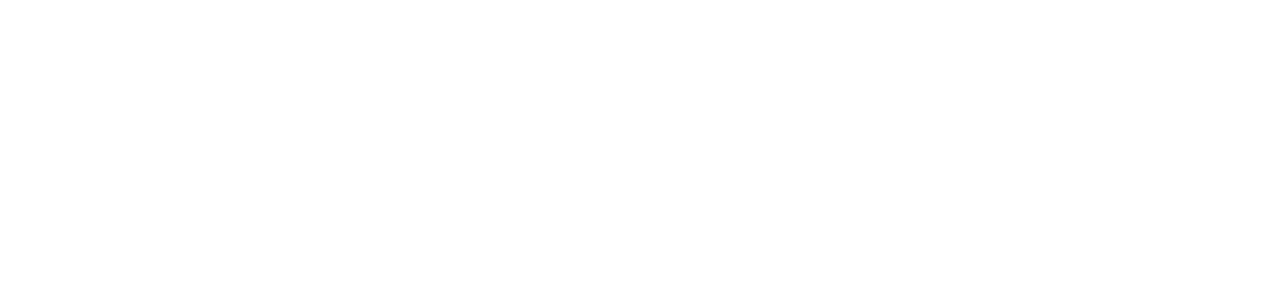
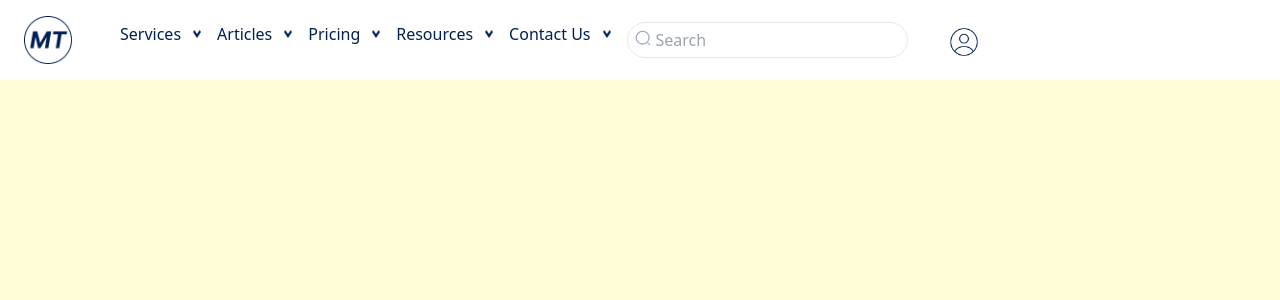
Before and after one commit to m4ace-project/blog-frontend, a React (Vite) app: page /readersdashboard2 in a window 1280 px wide. Before the commit this address had no page. Shown: the top 300 px of the page. Built offline with nearby package versions, Linux system fonts and the light colour scheme.

Commit message:
Added ReadersDashboard2 Page

```diff
--- a/src/App.jsx
+++ b/src/App.jsx
@@ -29,7 +29,7 @@
 import ProfileInfo from './pages/ProfileInfo';
 import Chat from './pages/Chat';
 import ReaderDashboard from './pages/Readerdashboard';
-
+import ReadersDashboard2 from './pages/ReadersDashboard2';
 import { Routes, Route } from 'react-router-dom';
 
 
@@ -72,6 +72,7 @@
         <Route path="/profileInfo" element={ <ProfileInfo/> } />
         <Route path="/chat" element={ <Chat/> } />
         <Route path="/readerdashboard" element={ <ReaderDashboard/> } />
+        <Route path="/readersdashboard2" element={ <ReadersDashboard2/> } />
       </Routes>
 
 
--- /dev/null
+++ b/src/pages/ReadersDashboard2.jsx
@@ -0,0 +1,13 @@
+import React from 'react';
+import NavbarReader from '/src/components/common/NavbarReader';
+
+function ReadersDashboard2() {
+    return (
+      <div className="bg-[#FFFCD8] min-h-screen">
+        <NavbarReader />
+
+        </div>
+  );
+}
+
+export default ReadersDashboard2;
```
Also changed, not shown: src/pages/Readerdashboard.jsx (+0 -10 lines).
